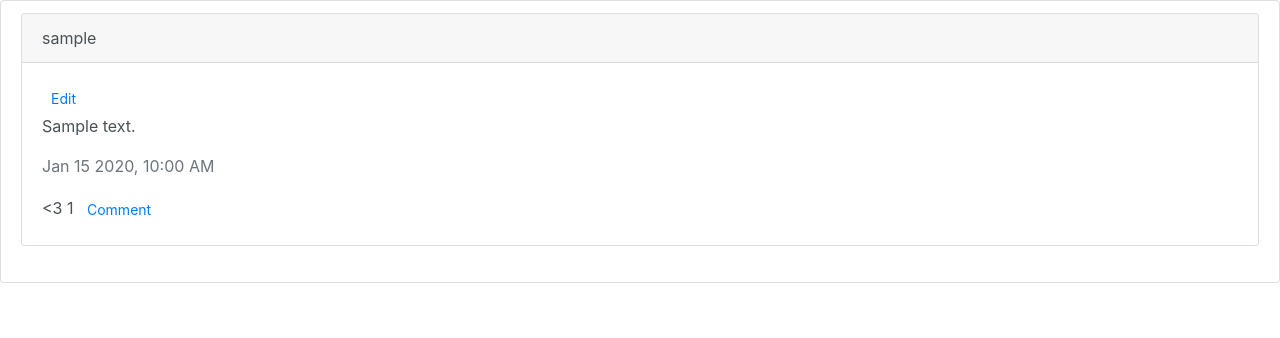
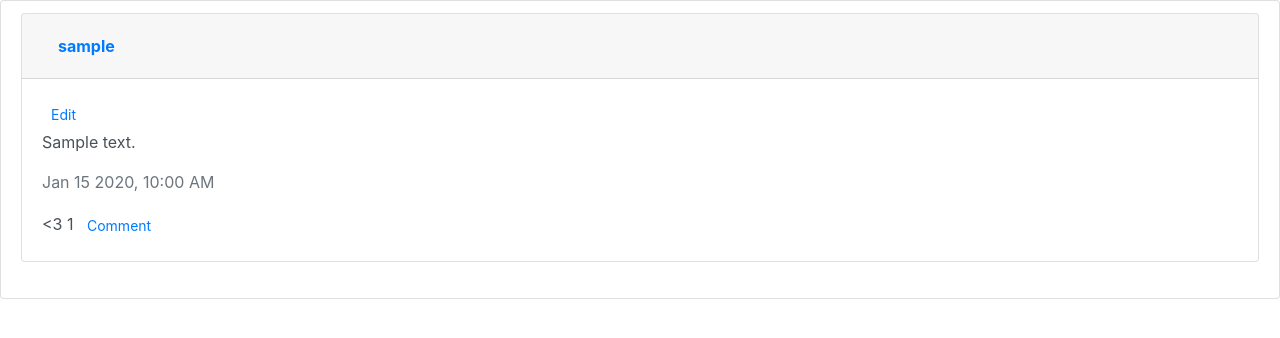
Before and after one commit to Danypooh/fake-twitter, a Django app: page / in a window 1280 px wide. Shown: the part 56-394 px from the top of the page. Run offline with Django 3.2, Linux system fonts and the light colour scheme; tables that the repository leaves empty hold one stand-in row (values such as "Sample post"); some libraries are stand-ins or nearby versions.

Commit message:
add profile route and links to it

```diff
--- a/network/static/network/post/getHtml.js
+++ b/network/static/network/post/getHtml.js
@@ -29,7 +29,9 @@ function getPostLayout(post) {
   item.innerHTML = `
    <div class="card mb-4">
         <div class="card-header">
-            ${post.author}
+            <a class="nav-link" href="/${post.author}">
+              <strong>${post.author}</strong>
+            </a>
         </div>
         <div class="card-body">
             <a href="#" class="btn btn-sm btn-link">Edit</a>
--- a/network/templates/network/layout.html
+++ b/network/templates/network/layout.html
@@ -18,7 +18,9 @@
               <ul class="navbar-nav mr-auto">
                 {% if user.is_authenticated %}
                     <li class="nav-item">
-                        <a class="nav-link" href="#"><strong>{{ user.username }}</strong></a>
+                        <a class="nav-link" href="{% url 'profile' user.username %}">
+                            <strong>{{ user.username }}</strong>
+                        </a>
                     </li>
                 {% endif %}
                 <li class="nav-item">
--- a/network/urls.py
+++ b/network/urls.py
@@ -8,6 +8,7 @@ urlpatterns = [
     path("login", views.login_view, name="login"),
     path("logout", views.logout_view, name="logout"),
     path("register", views.register, name="register"),
+    path("<str:profile>", views.profile_view, name="profile"),
 
     #API Routes
     path("posts", views.compose, name="compose"),
--- a/network/views.py
+++ b/network/views.py
@@ -108,3 +108,6 @@ def post(request, posts):
     # Return emails in reverse chronological order
     all_posts = all_posts.order_by('-created_at').all()
     return JsonResponse([post.serialize() for post in all_posts], safe=False)
+
+def profile_view(request, profile):
+    return render(request, "network/profile.html")
```
